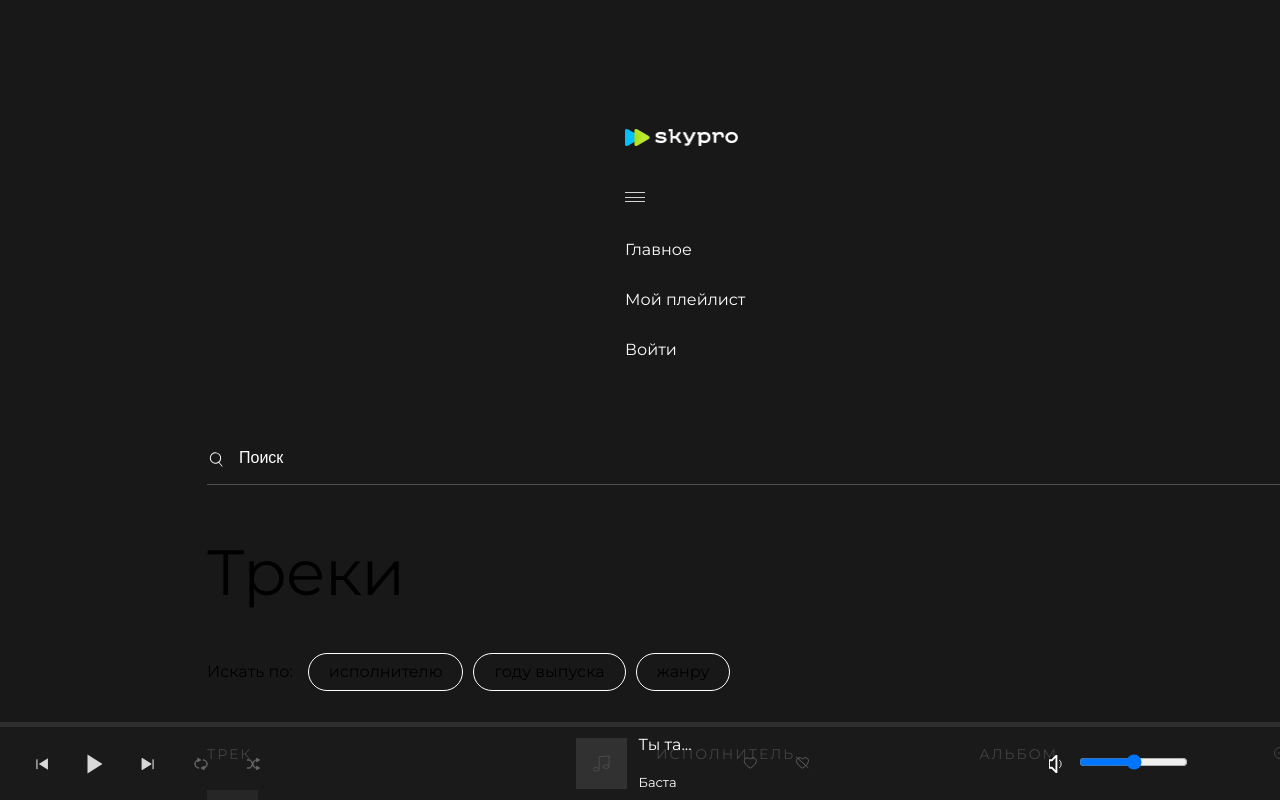
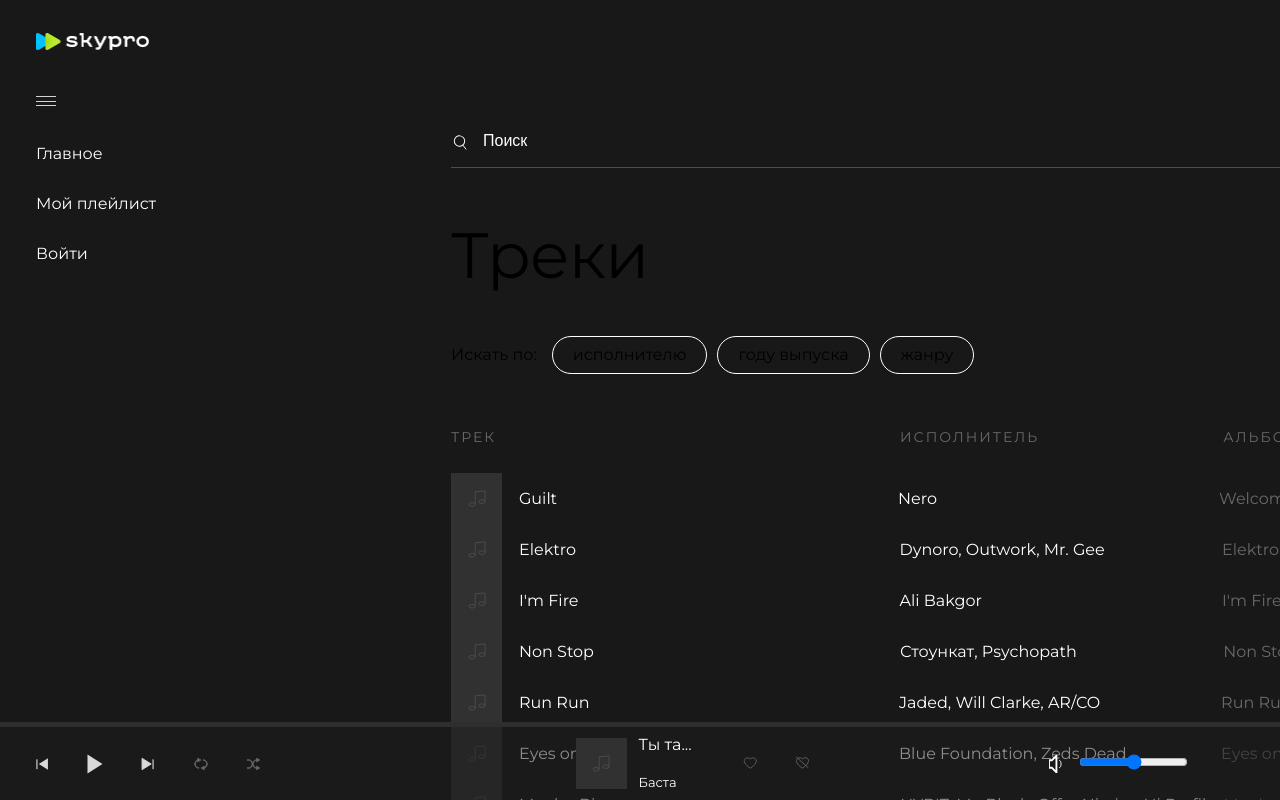
Before and after one commit to Balaura/6-skypro-music, a Next.js app: page / in a window 1280 px wide. Built offline with nearby package versions, Linux system fonts and the light colour scheme.

Commit message:
fix layout

```diff
--- a/src/components/Centerblock/Centerblock.module.css
+++ b/src/components/Centerblock/Centerblock.module.css
@@ -2,6 +2,7 @@
   width: auto;
   flex-grow: 3;
   padding: 20px 40px 20px 111px;
+  margin-left: 244px;
 }
 
 .h2 {
--- a/src/components/Navigation/Navigation.module.css
+++ b/src/components/Navigation/Navigation.module.css
@@ -2,12 +2,16 @@
   width: 244px;
   background-color: #181818;
   padding: 20px 0 20px 36px;
+  position: fixed;
+  top: 0;
+  left: 0;
+  bottom: 0;
 }
 
 .logo {
   width: 113.33px;
   height: 43px;
-  padding: 13px 0 13px 0;
+  padding: 13px 0;
   background-color: transparent;
   margin-bottom: 20px;
 }
--- a/src/components/Search/Search.module.css
+++ b/src/components/Search/Search.module.css
@@ -16,7 +16,7 @@
 }
 
 .text {
-     flex-grow: 100;
+  flex-grow: 1;
   background-color: transparent;
   border: none;
   padding: 13px 10px 14px;
```
Also changed, not shown: src/components/Sidebar/Sidebar.module.css (indentation only). Lines whose indentation alone changed are shown as unchanged.
